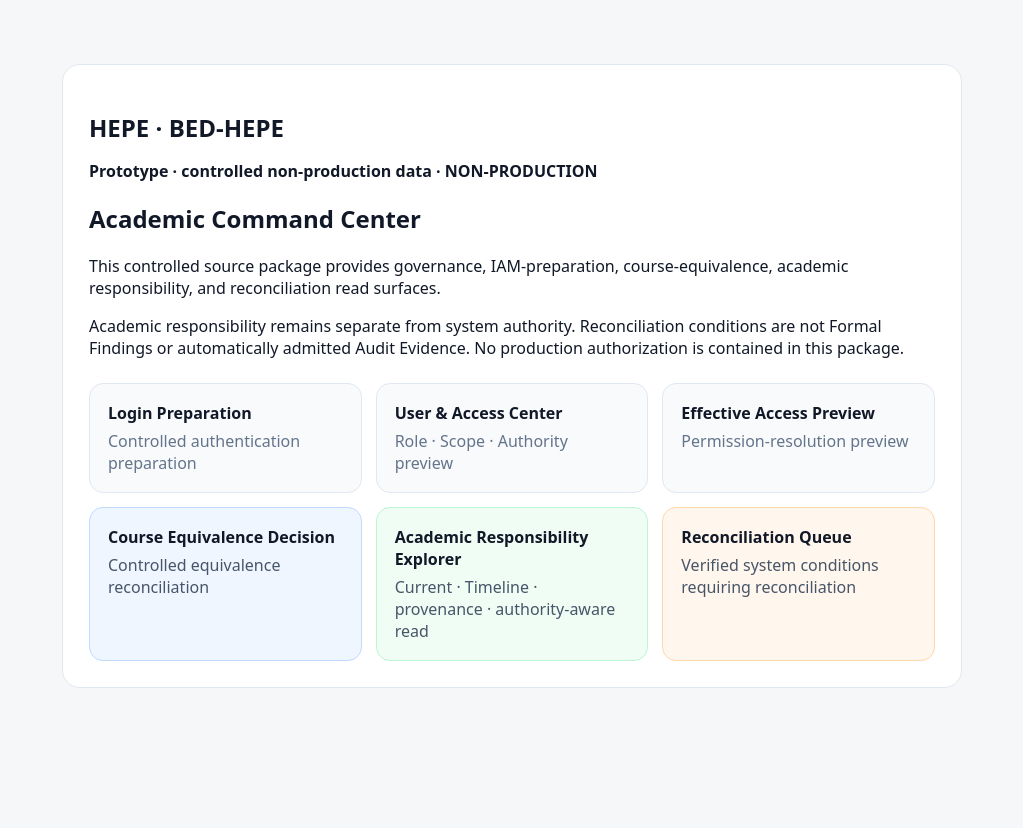
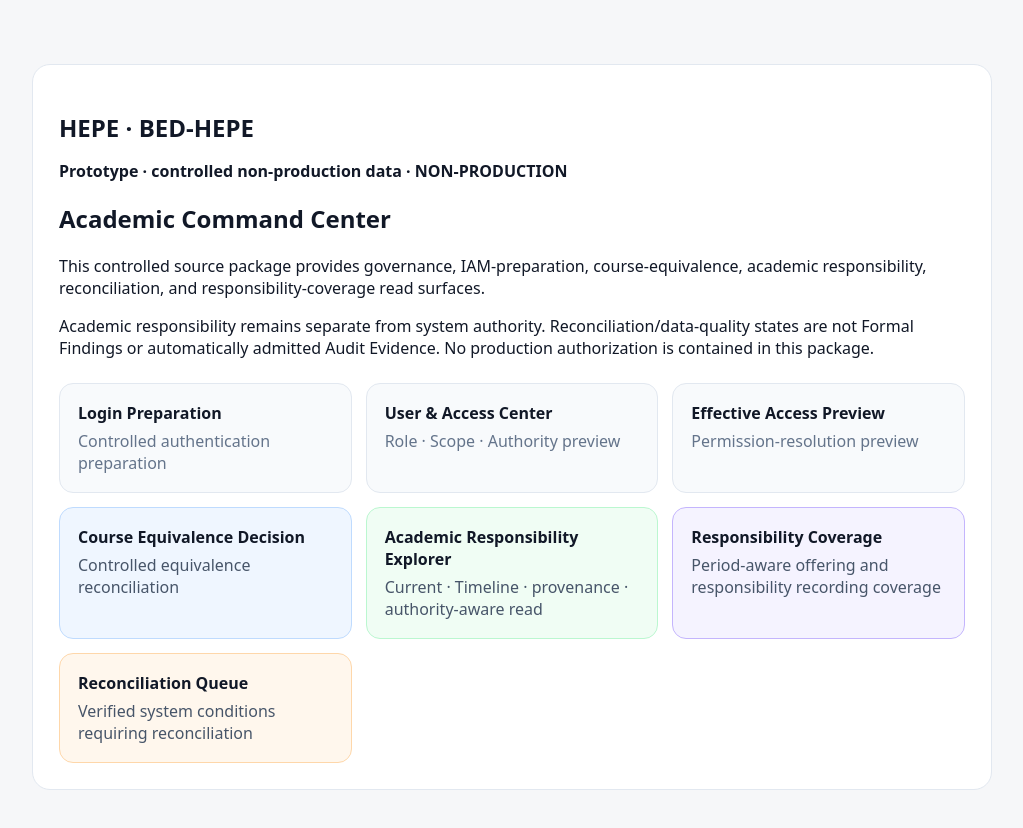
Before and after one commit to kasemch/hepe-ui-prototype, a Next.js app: page / in a window 1280 px wide. Shown: the top 828 px of the page, without its empty margins (128-1151 px from the left). Before the commit the page ends 800 px from the top, so only its background shows below. Built offline with nearby package versions, Linux system fonts and the light colour scheme.

Commit message:
feat(people): link responsibility coverage dashboard

```diff
--- a/app/page.tsx
+++ b/app/page.tsx
@@ -1,32 +1,21 @@
 export default function Home() {
   return (
-    <main style={{maxWidth:900,margin:"40px auto",padding:24}}>
+    <main style={{maxWidth:960,margin:"40px auto",padding:24}}>
       <section style={{background:"white",borderRadius:18,padding:26,border:"1px solid #e2e8f0"}}>
         <h1 style={{marginBottom:6}}>HEPE · BED-HEPE</h1>
         <p><strong>Prototype · controlled non-production data · NON-PRODUCTION</strong></p>
         <h2>Academic Command Center</h2>
-        <p>This controlled source package provides governance, IAM-preparation, course-equivalence, academic responsibility, and reconciliation read surfaces.</p>
-        <p>Academic responsibility remains separate from system authority. Reconciliation conditions are not Formal Findings or automatically admitted Audit Evidence. No production authorization is contained in this package.</p>
+        <p>This controlled source package provides governance, IAM-preparation, course-equivalence, academic responsibility, reconciliation, and responsibility-coverage read surfaces.</p>
+        <p>Academic responsibility remains separate from system authority. Reconciliation/data-quality states are not Formal Findings or automatically admitted Audit Evidence. No production authorization is contained in this package.</p>
 
         <div style={{display:"grid",gridTemplateColumns:"repeat(auto-fit,minmax(220px,1fr))",gap:14,marginTop:24}}>
-          <a href="/login" style={{padding:18,border:"1px solid #e2e8f0",borderRadius:14,textDecoration:"none",color:"inherit",background:"#f8fafc"}}>
-            <strong>Login Preparation</strong><div style={{marginTop:6,color:"#64748b"}}>Controlled authentication preparation</div>
-          </a>
-          <a href="/user-access" style={{padding:18,border:"1px solid #e2e8f0",borderRadius:14,textDecoration:"none",color:"inherit",background:"#f8fafc"}}>
-            <strong>User & Access Center</strong><div style={{marginTop:6,color:"#64748b"}}>Role · Scope · Authority preview</div>
-          </a>
-          <a href="/user-access/effective-access" style={{padding:18,border:"1px solid #e2e8f0",borderRadius:14,textDecoration:"none",color:"inherit",background:"#f8fafc"}}>
-            <strong>Effective Access Preview</strong><div style={{marginTop:6,color:"#64748b"}}>Permission-resolution preview</div>
-          </a>
-          <a href="/governance/course-equivalence" style={{padding:18,border:"1px solid #bfdbfe",borderRadius:14,textDecoration:"none",color:"inherit",background:"#eff6ff"}}>
-            <strong>Course Equivalence Decision</strong><div style={{marginTop:6,color:"#475569"}}>Controlled equivalence reconciliation</div>
-          </a>
-          <a href="/governance/responsibilities" style={{padding:18,border:"1px solid #bbf7d0",borderRadius:14,textDecoration:"none",color:"inherit",background:"#f0fdf4"}}>
-            <strong>Academic Responsibility Explorer</strong><div style={{marginTop:6,color:"#475569"}}>Current · Timeline · provenance · authority-aware read</div>
-          </a>
-          <a href="/governance/reconciliation" style={{padding:18,border:"1px solid #fed7aa",borderRadius:14,textDecoration:"none",color:"inherit",background:"#fff7ed"}}>
-            <strong>Reconciliation Queue</strong><div style={{marginTop:6,color:"#475569"}}>Verified system conditions requiring reconciliation</div>
-          </a>
+          <a href="/login" style={{padding:18,border:"1px solid #e2e8f0",borderRadius:14,textDecoration:"none",color:"inherit",background:"#f8fafc"}}><strong>Login Preparation</strong><div style={{marginTop:6,color:"#64748b"}}>Controlled authentication preparation</div></a>
+          <a href="/user-access" style={{padding:18,border:"1px solid #e2e8f0",borderRadius:14,textDecoration:"none",color:"inherit",background:"#f8fafc"}}><strong>User & Access Center</strong><div style={{marginTop:6,color:"#64748b"}}>Role · Scope · Authority preview</div></a>
+          <a href="/user-access/effective-access" style={{padding:18,border:"1px solid #e2e8f0",borderRadius:14,textDecoration:"none",color:"inherit",background:"#f8fafc"}}><strong>Effective Access Preview</strong><div style={{marginTop:6,color:"#64748b"}}>Permission-resolution preview</div></a>
+          <a href="/governance/course-equivalence" style={{padding:18,border:"1px solid #bfdbfe",borderRadius:14,textDecoration:"none",color:"inherit",background:"#eff6ff"}}><strong>Course Equivalence Decision</strong><div style={{marginTop:6,color:"#475569"}}>Controlled equivalence reconciliation</div></a>
+          <a href="/governance/responsibilities" style={{padding:18,border:"1px solid #bbf7d0",borderRadius:14,textDecoration:"none",color:"inherit",background:"#f0fdf4"}}><strong>Academic Responsibility Explorer</strong><div style={{marginTop:6,color:"#475569"}}>Current · Timeline · provenance · authority-aware read</div></a>
+          <a href="/governance/responsibility-coverage" style={{padding:18,border:"1px solid #c4b5fd",borderRadius:14,textDecoration:"none",color:"inherit",background:"#f5f3ff"}}><strong>Responsibility Coverage</strong><div style={{marginTop:6,color:"#475569"}}>Period-aware offering and responsibility recording coverage</div></a>
+          <a href="/governance/reconciliation" style={{padding:18,border:"1px solid #fed7aa",borderRadius:14,textDecoration:"none",color:"inherit",background:"#fff7ed"}}><strong>Reconciliation Queue</strong><div style={{marginTop:6,color:"#475569"}}>Verified system conditions requiring reconciliation</div></a>
         </div>
       </section>
     </main>
```
